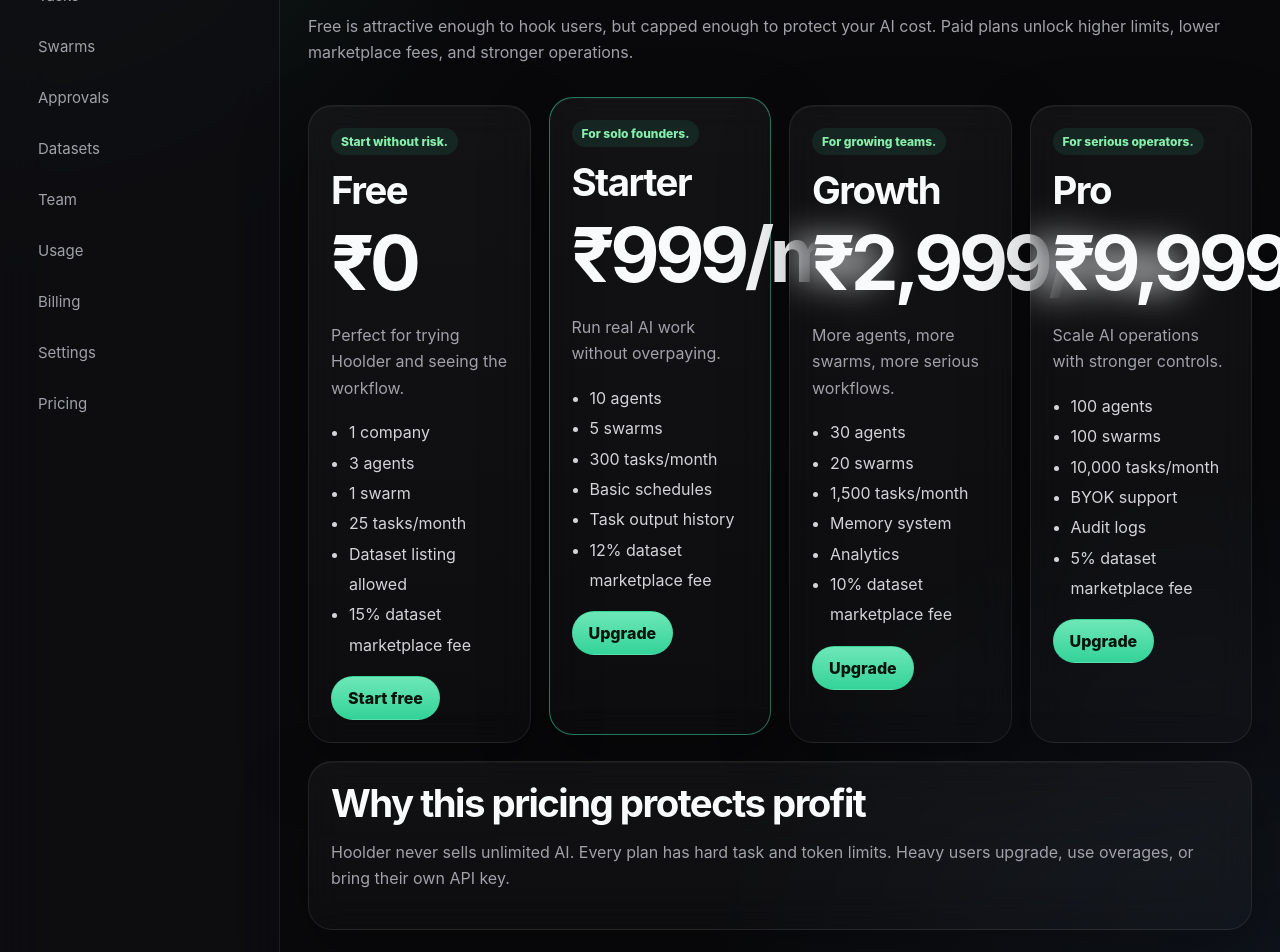
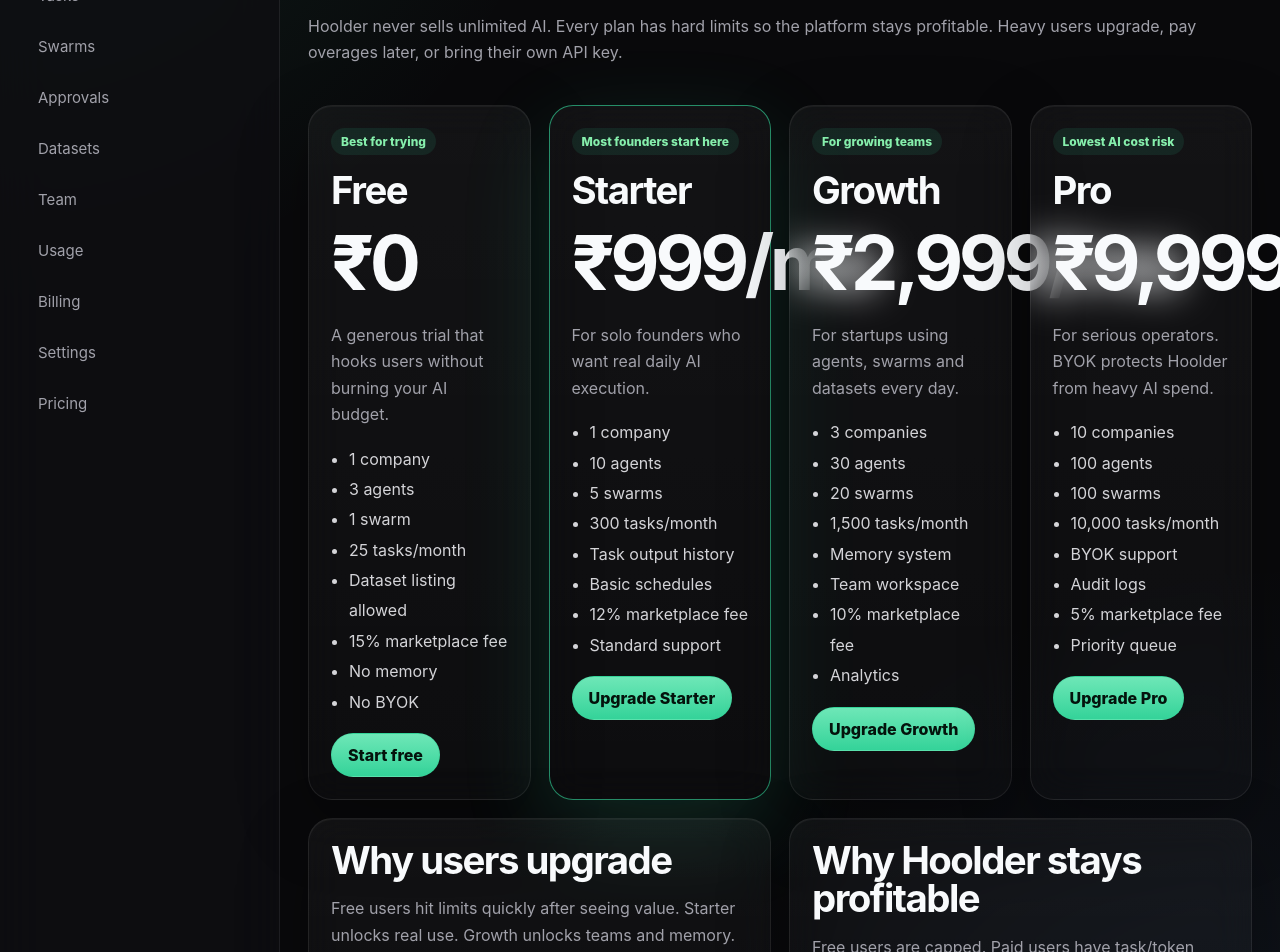
Before and after one commit to yogparel8299-ux/Hoolder, a Next.js app in the folder apps/web/: page /pricing in a window 1280 px wide. Shown: the part 280-1232 px from the top of the page. Built offline with nearby package versions, Linux system fonts and the light colour scheme.

Commit message:
Update page.tsx

```diff
--- a/apps/web/app/pricing/page.tsx
+++ b/apps/web/app/pricing/page.tsx
@@ -4,62 +4,75 @@ const plans = [
   {
     name: "Free",
     price: "₹0",
-    tagline: "Start without risk.",
-    desc: "Perfect for trying Hoolder and seeing the workflow.",
+    badge: "Best for trying",
+    desc: "A generous trial that hooks users without burning your AI budget.",
     features: [
       "1 company",
       "3 agents",
       "1 swarm",
       "25 tasks/month",
       "Dataset listing allowed",
-      "15% dataset marketplace fee"
+      "15% marketplace fee",
+      "No memory",
+      "No BYOK"
     ],
-    highlight: false
+    cta: "Start free",
+    href: "/signup"
   },
   {
     name: "Starter",
     price: "₹999/mo",
-    tagline: "For solo founders.",
-    desc: "Run real AI work without overpaying.",
+    badge: "Most founders start here",
+    desc: "For solo founders who want real daily AI execution.",
     features: [
+      "1 company",
       "10 agents",
       "5 swarms",
       "300 tasks/month",
+      "Task output history",
       "Basic schedules",
-      "Task output history",
-      "12% dataset marketplace fee"
+      "12% marketplace fee",
+      "Standard support"
     ],
+    cta: "Upgrade Starter",
+    href: "/billing",
     highlight: true
   },
   {
     name: "Growth",
     price: "₹2,999/mo",
-    tagline: "For growing teams.",
-    desc: "More agents, more swarms, more serious workflows.",
+    badge: "For growing teams",
+    desc: "For startups using agents, swarms and datasets every day.",
     features: [
+      "3 companies",
       "30 agents",
       "20 swarms",
       "1,500 tasks/month",
       "Memory system",
-      "Analytics",
-      "10% dataset marketplace fee"
+      "Team workspace",
+      "10% marketplace fee",
+      "Analytics"
     ],
-    highlight: false
+    cta: "Upgrade Growth",
+    href: "/billing"
   },
   {
     name: "Pro",
     price: "₹9,999/mo",
-    tagline: "For serious operators.",
-    desc: "Scale AI operations with stronger controls.",
+    badge: "Lowest AI cost risk",
+    desc: "For serious operators. BYOK protects Hoolder from heavy AI spend.",
     features: [
+      "10 companies",
       "100 agents",
       "100 swarms",
       "10,000 tasks/month",
       "BYOK support",
       "Audit logs",
-      "5% dataset marketplace fee"
+      "5% marketplace fee",
+      "Priority queue"
     ],
-    highlight: false
+    cta: "Upgrade Pro",
+    href: "/billing"
   }
 ];
 
@@ -69,10 +82,10 @@ export default function PricingPage() {
       <div className="page-header">
         <div>
           <div className="page-kicker">Pricing</div>
-          <h1>Start free. Upgrade only when Hoolder starts doing real work.</h1>
+          <h1>Start free. Pay only when your AI team starts creating value.</h1>
           <p>
-            Free is attractive enough to hook users, but capped enough to protect your AI cost.
-            Paid plans unlock higher limits, lower marketplace fees, and stronger operations.
+            Hoolder never sells unlimited AI. Every plan has hard limits so the platform stays profitable.
+            Heavy users upgrade, pay overages later, or bring their own API key.
           </p>
         </div>
       </div>
@@ -83,11 +96,11 @@ export default function PricingPage() {
             key={plan.name}
             className="card"
             style={{
-              borderColor: plan.highlight ? "rgba(52, 211, 153, 0.55)" : undefined,
-              transform: plan.highlight ? "translateY(-8px)" : undefined
+              borderColor: plan.highlight ? "rgba(52, 211, 153, 0.65)" : undefined,
+              boxShadow: plan.highlight ? "0 30px 90px rgba(52, 211, 153, 0.16)" : undefined
             }}
           >
-            <span className="badge">{plan.tagline}</span>
+            <span className="badge">{plan.badge}</span>
             <h2 style={{ marginTop: 16 }}>{plan.name}</h2>
             <h1>{plan.price}</h1>
             <p>{plan.desc}</p>
@@ -98,19 +111,29 @@ export default function PricingPage() {
               ))}
             </ul>
 
-            <Link className="button" href="/billing">
-              {plan.name === "Free" ? "Start free" : "Upgrade"}
+            <Link className="button" href={plan.href}>
+              {plan.cta}
             </Link>
           </div>
         ))}
       </div>
 
-      <div className="card" style={{ marginTop: 18 }}>
-        <h2>Why this pricing protects profit</h2>
-        <p>
-          Hoolder never sells unlimited AI. Every plan has hard task and token limits.
-          Heavy users upgrade, use overages, or bring their own API key.
-        </p>
+      <div className="grid grid-2" style={{ marginTop: 18 }}>
+        <div className="card">
+          <h2>Why users upgrade</h2>
+          <p>
+            Free users hit limits quickly after seeing value. Starter unlocks real use.
+            Growth unlocks teams and memory. Pro unlocks BYOK and lower marketplace fees.
+          </p>
+        </div>
+
+        <div className="card">
+          <h2>Why Hoolder stays profitable</h2>
+          <p>
+            Free users are capped. Paid users have task/token limits. Heavy AI users move to BYOK,
+            meaning their usage cost shifts away from Hoolder.
+          </p>
+        </div>
       </div>
     </div>
   );
```
